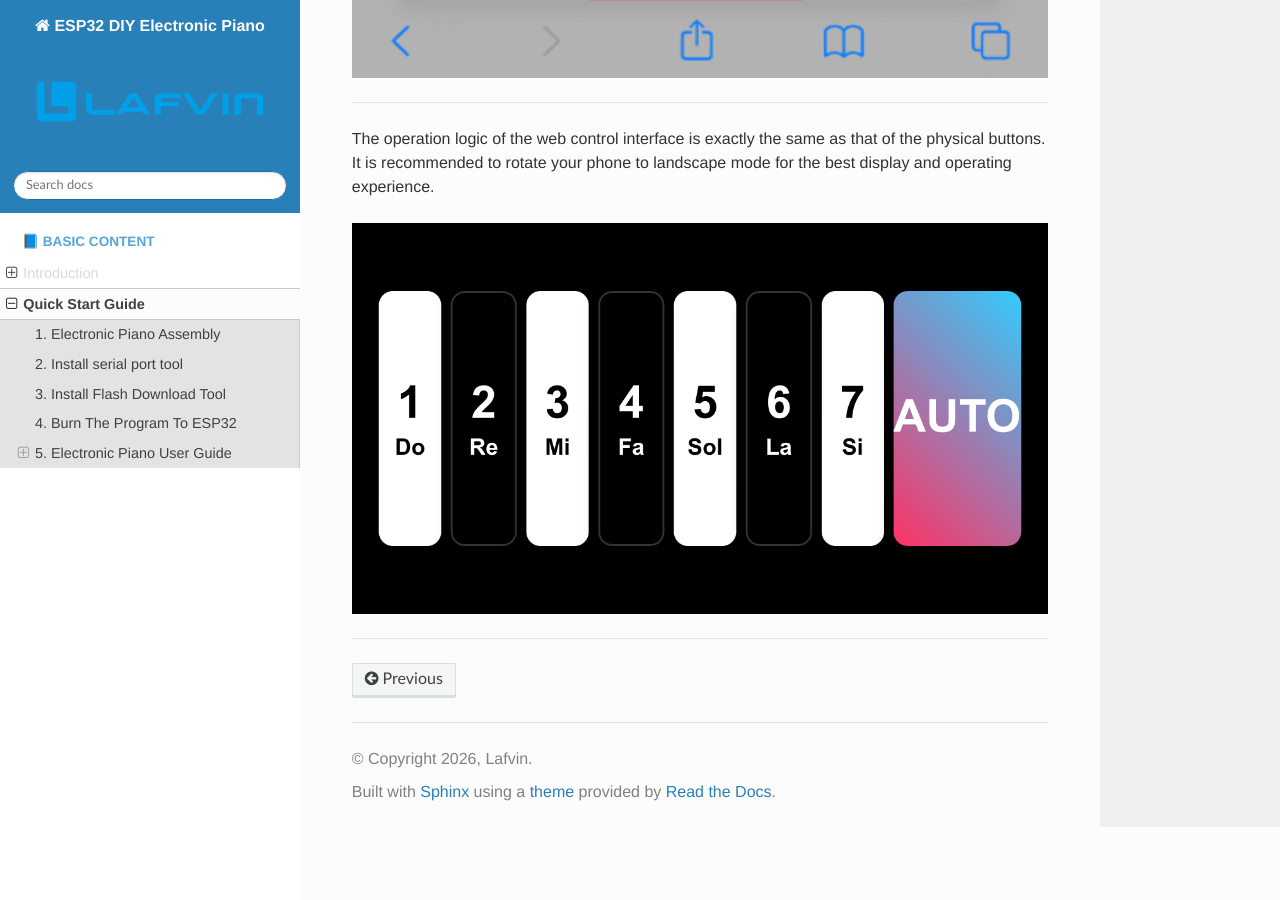
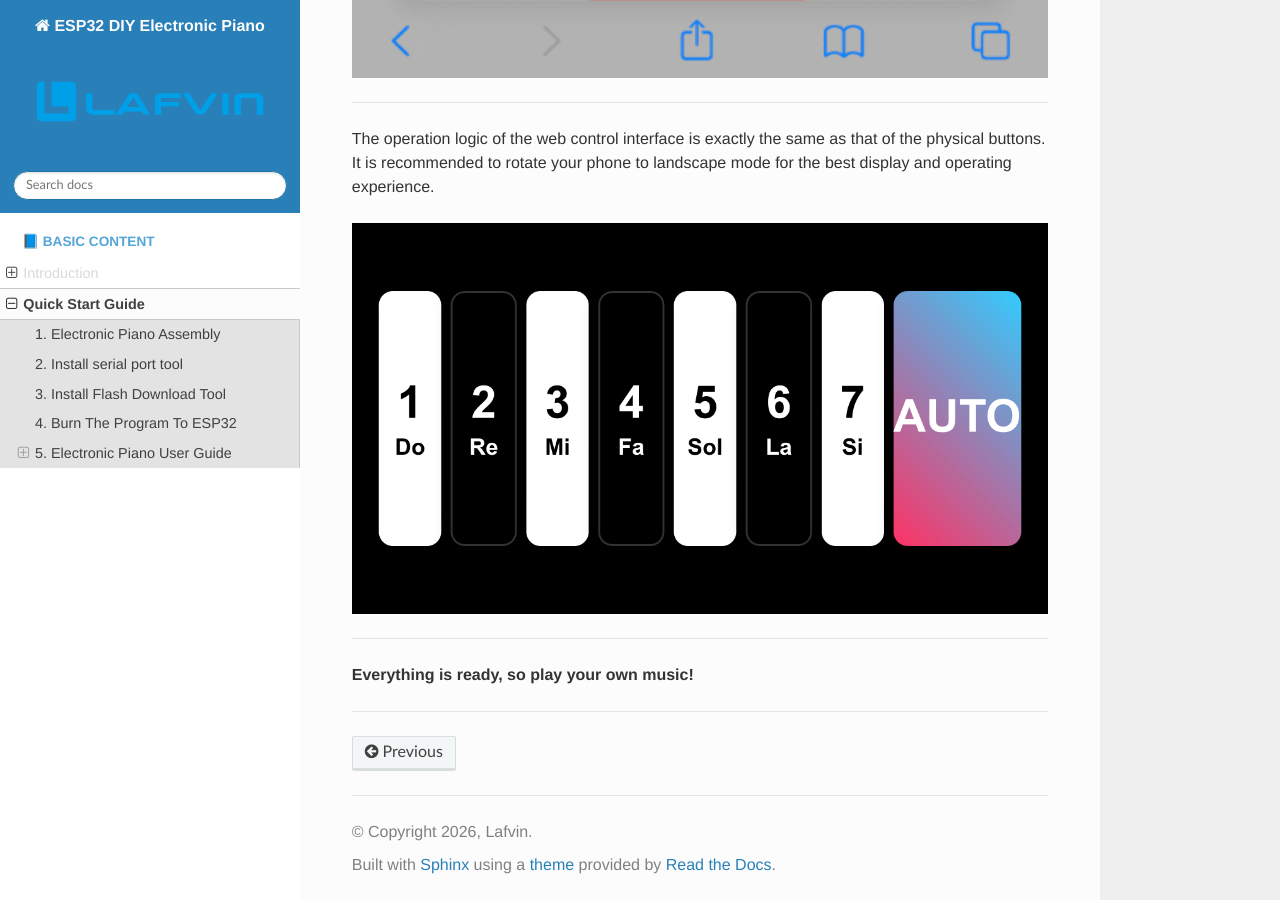
Before and after one commit to COLA508/ESP32_DIY_Electronic_Piano, a Sphinx documentation site: the page built from docs/source/QuickStartGuide.rst, in a window 1280 px wide and 900 px high, scrolled down 13574 px. Built offline with Sphinx 7.4.7 and the Read the Docs theme 3.1.0, drawn with Linux system fonts in a browser that asks for light colours; before the commit the page ends 14401 px from its top, so only the background shows below that.

Commit message:
Update QuickStartGuide.rst

```diff
--- a/docs/source/QuickStartGuide.rst
+++ b/docs/source/QuickStartGuide.rst
@@ -179,3 +179,7 @@ The operation logic of the web control interface is exactly the same as that of
    :align: center
 
 ----
+
+**Everything is ready, so play your own music!**
+
+----
```
